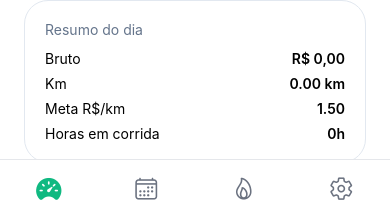
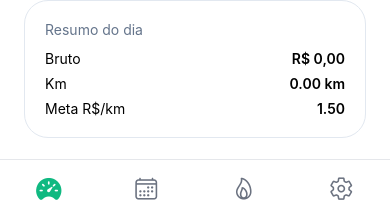
Before and after one commit to lucastrevvos/kmone, a React Native app in the folder mobile-v2/: screen / in a window 390 px wide. Shown: the part 629-831 px from the top of the page. Built offline with nearby package versions, Linux system fonts and the light colour scheme; what expo-task-manager would draw is missing.

Commit message:
feat: omissao da apresentação de total de horas

```diff
--- a/mobile-v2/src/screens/Historico.tsx
+++ b/mobile-v2/src/screens/Historico.tsx
@@ -280,7 +280,7 @@ export default function Historico() {
             <Row label="Líquido" value={money(liquido)} />
             <Row label="Total de corridas" value={String(totalRides)} />
             {/* 🔹 novo: horas trabalhadas nesse dia */}
-            <Row label="Horas em corrida" value={horasFormatadas} />
+            {/*<Row label="Horas em corrida" value={horasFormatadas} /> */}
           </View>
         </View>
 
--- a/mobile-v2/src/screens/Home.tsx
+++ b/mobile-v2/src/screens/Home.tsx
@@ -370,10 +370,11 @@ export default function Home() {
                 {settings.metaMinRSKm.toFixed(2)}
               </Text>
             </View>
-            <View className="flex-row justify-between">
+            {/* <View className="flex-row justify-between">
               <Text>Horas em corrida</Text>
               <Text className="font-semibold">{horasFormatadas}</Text>
             </View>
+            */}
           </View>
         </View>
 
```
Also changed, not shown: mobile-v2/comandos.txt.
